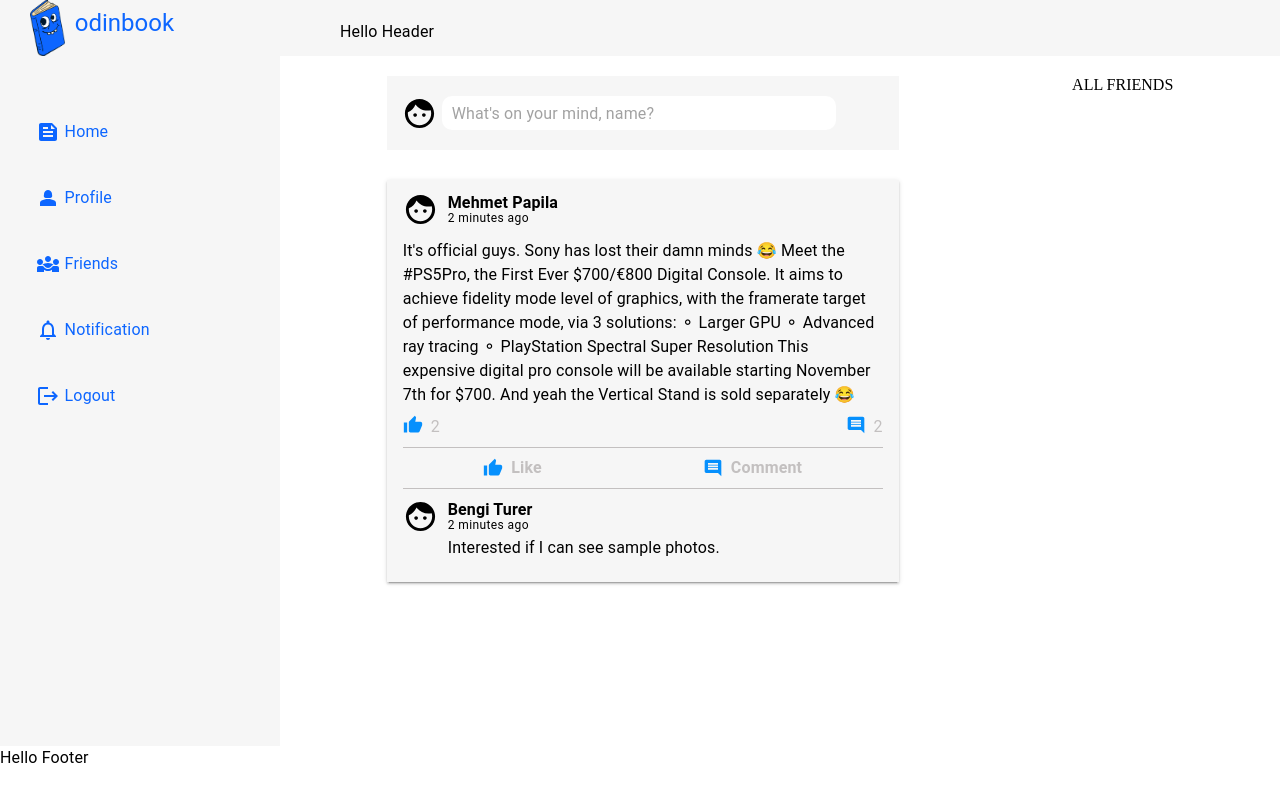
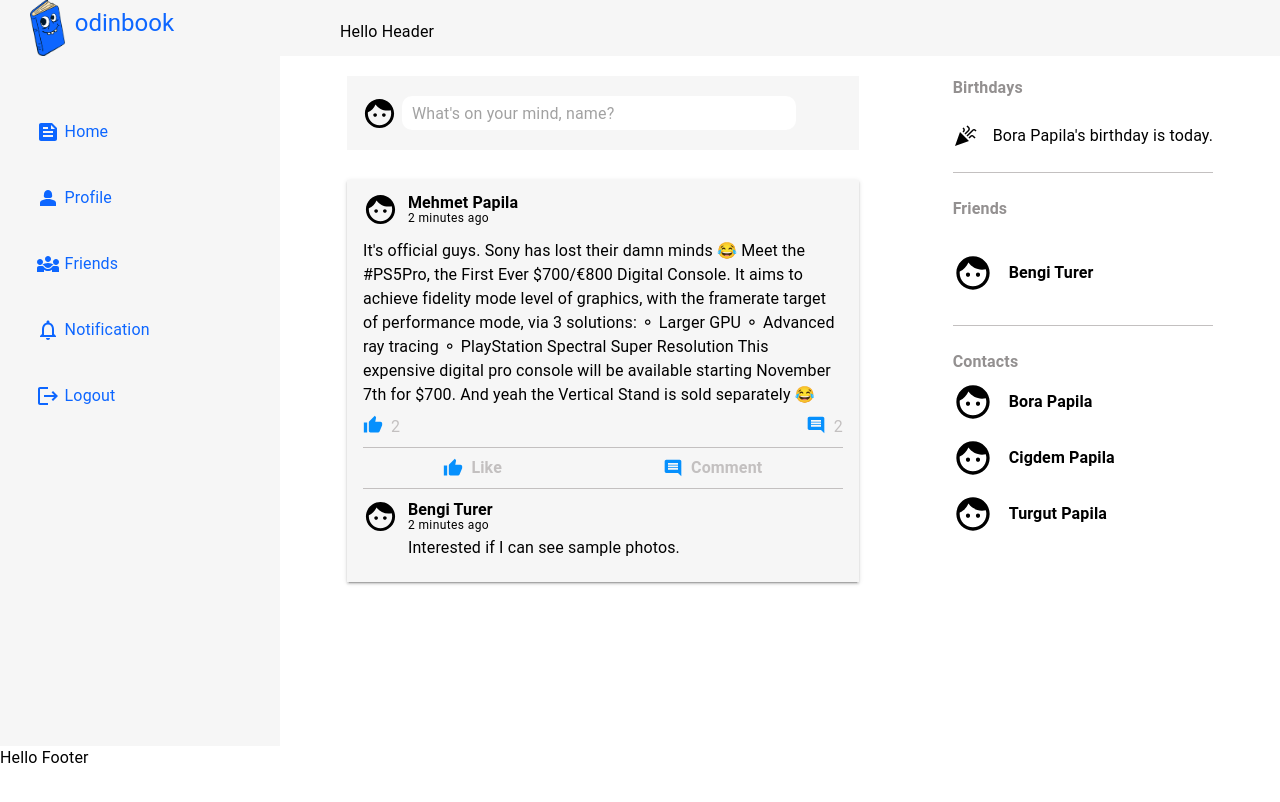
Before and after one commit to mpapila/Odin-Book-Client-Side, a React (Vite) app: page / in a window 1280 px wide. Shown: the top 802 px of the page. Built offline with nearby package versions, Linux system fonts and the light colour scheme.

Commit message:
Text input has been added to CreatePost.tsx and Birthdays Friends and Contacts side has been added to PostFeed.tsx

```diff
--- a/src/components/CreatePost.tsx
+++ b/src/components/CreatePost.tsx
@@ -1,10 +1,101 @@
-import { Typography } from "@mui/material";
+import { Box, Button, TextField, Typography } from "@mui/material";
+import { useDispatch } from "react-redux";
+import { setCreatePost } from "../redux/PostFeedSlice";
+import CloseIcon from "@mui/icons-material/Close";
+import FaceIcon from "@mui/icons-material/Face";
 
 function CreatePost() {
+  const dispatch = useDispatch();
   return (
     <>
-      <Typography>Hello</Typography>
-      <Typography>Hello</Typography>
+      <Box
+        sx={{
+          position: "fixed",
+          top: 0,
+          left: 0,
+          width: "100vw",
+          height: "100vh",
+          backgroundColor: "rgba(0, 0, 0, 0.5)",
+          zIndex: 9,
+        }}
+      />
+      <Box
+        sx={{
+          position: "absolute",
+          top: "50%",
+          left: "50%",
+          transform: "translate(-50%, -50%)",
+          width: "500px",
+          minHeight: "350px",
+          borderRadius: 1,
+          boxShadow: 24,
+          // p: 4,
+          zIndex: 10,
+          backgroundColor: "white",
+        }}
+      >
+        <Box
+          display="flex"
+          flexDirection="row"
+          alignItems="center"
+          justifyContent="space-between"
+          pb={2}
+          pt={2}
+          borderBottom="1px solid #c3c0c0"
+        >
+          <div></div>
+          <Typography fontSize="18px" fontWeight="800">
+            Create Post
+          </Typography>
+          <div
+            onClick={() => {
+              dispatch(setCreatePost(false));
+            }}
+          >
+            <CloseIcon
+              sx={{
+                position: "absolute",
+                top: 8,
+                right: 8,
+                cursor: "pointer",
+              }}
+            />
+          </div>
+        </Box>
+        <Box ml={2} mt={1} display="flex" marginBottom="10px">
+          <FaceIcon fontSize="large" sx={{ mr: "10px" }} />
+          <Box paddingRight={4} mt="5px">
+            <Typography fontWeight="fontWeightBold" sx={{ lineHeight: "0.7" }}>
+              Mehmet Papila
+            </Typography>
+            <Typography variant="caption">2 minutes ago</Typography>
+            <TextField
+              multiline
+              variant="standard"
+              InputProps={{
+                disableUnderline: true,
+                maxRows: 5,
+              }}
+              sx={{
+                margin: "5px 5px 5px 0px",
+                width: "400px",
+                // backgroundColor: "#c3c0c0",
+                borderRadius: "10px",
+                padding: "5px 0px 0px 10px",
+                height: "80%",
+                minHeight: "124px",
+              }}
+              placeholder={`What's on your mind, name?`}
+              onClick={() => {
+                console.log("post");
+              }}
+            />
+            <Button sx={{ marginTop: "auto" }} fullWidth variant="contained">
+              Post
+            </Button>
+          </Box>
+        </Box>
+      </Box>
     </>
   );
 }
--- a/src/components/PostFeed.tsx
+++ b/src/components/PostFeed.tsx
@@ -1,10 +1,11 @@
-import { Box, TextField, Typography } from "@mui/material";
+import { Box, Button, TextField, Typography } from "@mui/material";
 import FaceIcon from "@mui/icons-material/Face";
 import EachPost from "./EachPost";
 import { useDispatch, useSelector } from "react-redux";
 import { RootState } from "../redux/Store";
+import CreatePost from "./CreatePost";
 import { setCreatePost } from "../redux/PostFeedSlice";
-import CloseIcon from "@mui/icons-material/Close";
+import CelebrationIcon from "@mui/icons-material/Celebration";
 
 function PostFeed() {
   const createPost = useSelector(
@@ -14,64 +15,7 @@ function PostFeed() {
   const dispatch = useDispatch();
   return (
     <>
-      {createPost && (
-        <>
-          <Box
-            sx={{
-              position: "fixed",
-              top: 0,
-              left: 0,
-              width: "100vw",
-              height: "100vh",
-              backgroundColor: "rgba(0, 0, 0, 0.5)",
-              zIndex: 9,
-            }}
-          />
-          <Box
-            sx={{
-              position: "absolute",
-              top: "50%",
-              left: "50%",
-              transform: "translate(-50%, -50%)",
-              width: "25%",
-              borderRadius: 1,
-              boxShadow: 24,
-              p: 4,
-              zIndex: 10,
-              backgroundColor: "white",
-            }}
-          >
-            <Box
-              display="flex"
-              flexDirection="row"
-              alignItems="center"
-              justifyContent="space-between"
-              pb={4}
-              borderBottom="5px solid black"
-            >
-              <div></div>
-              <Typography fontSize="20px" fontWeight="800">
-                Create Post
-              </Typography>
-              <div
-                onClick={() => {
-                  dispatch(setCreatePost(false));
-                }}
-              >
-                <CloseIcon
-                  sx={{
-                    position: "absolute",
-                    top: 8, // Adjust as needed
-                    right: 8, // Adjust as needed
-                    cursor: "pointer",
-                  }}
-                />
-              </div>
-            </Box>
-            <Typography>Hello</Typography>
-          </Box>
-        </>
-      )}
+      {createPost && <CreatePost />}
       <Box
         display="flex"
         minWidth="75vw"
@@ -105,7 +49,112 @@ function PostFeed() {
           </Box>
           <EachPost />
         </Box>
-        <Box sx={{ maxWidth: "40vw" }}>ALL FRIENDS</Box>
+        <Box
+          // borderLeft="1px solid black"
+          sx={{ maxWidth: "40vw" }}
+        >
+          <Box>
+            <Typography pr={15} color="#939090" fontWeight={700}>
+              Birthdays
+            </Typography>
+            <Box
+              display="flex"
+              alignItems="center"
+              flexDirection="row"
+              mt={3}
+              mb={3}
+            >
+              <CelebrationIcon />
+              <Typography ml={2}>Bora Papila's birthday is today.</Typography>
+            </Box>
+            <Box borderTop="1px solid #c3c0c0" mb={3}>
+              <Typography fontWeight={700} color="#939090" mt={3} mb={3}>
+                Friends
+              </Typography>
+              <Box>
+                <Box
+                  display="flex"
+                  alignItems="center"
+                  flexDirection="row"
+                  pt={1}
+                  pb={1}
+                  sx={{
+                    "&:hover": {
+                      cursor: "pointer",
+                      backgroundColor: "#ededed",
+                    },
+                  }}
+                >
+                  <FaceIcon sx={{ fontSize: "40px" }} />
+                  <Typography fontWeight="bold" ml={2}>
+                    Bengi Turer
+                  </Typography>
+                </Box>
+              </Box>
+            </Box>
+            <Box borderTop="1px solid #c3c0c0" mb={3}>
+              <Typography fontWeight={700} color="#939090" mt={3}>
+                Contacts
+              </Typography>
+              <Box>
+                <Box
+                  display="flex"
+                  alignItems="center"
+                  flexDirection="row"
+                  pt={1}
+                  pb={1}
+                  sx={{
+                    "&:hover": {
+                      cursor: "pointer",
+                      backgroundColor: "#ededed",
+                    },
+                  }}
+                >
+                  <FaceIcon sx={{ fontSize: "40px" }} />
+                  <Typography fontWeight="bold" ml={2}>
+                    Bora Papila
+                  </Typography>
+                </Box>
+                <Box
+                  display="flex"
+                  alignItems="center"
+                  flexDirection="row"
+                  pt={1}
+                  pb={1}
+                  sx={{
+                    "&:hover": {
+                      cursor: "pointer",
+                      backgroundColor: "#ededed",
+                    },
+                  }}
+                >
+                  <FaceIcon sx={{ fontSize: "40px" }} />
+                  <Typography fontWeight="bold" ml={2}>
+                    Cigdem Papila
+                  </Typography>
+                </Box>
+                <Box
+                  display="flex"
+                  alignItems="center"
+                  flexDirection="row"
+                  pt={1}
+                  pb={1}
+                  sx={{
+                    "&:hover": {
+                      cursor: "pointer",
+                      backgroundColor: "#ededed",
+                    },
+                  }}
+                >
+                  <FaceIcon sx={{ fontSize: "40px" }} />
+                  <Typography fontWeight="bold" ml={2}>
+                    Turgut Papila
+                  </Typography>
+                </Box>
+              </Box>
+            </Box>
+          </Box>
+        </Box>
       </Box>
     </>
   );
```
